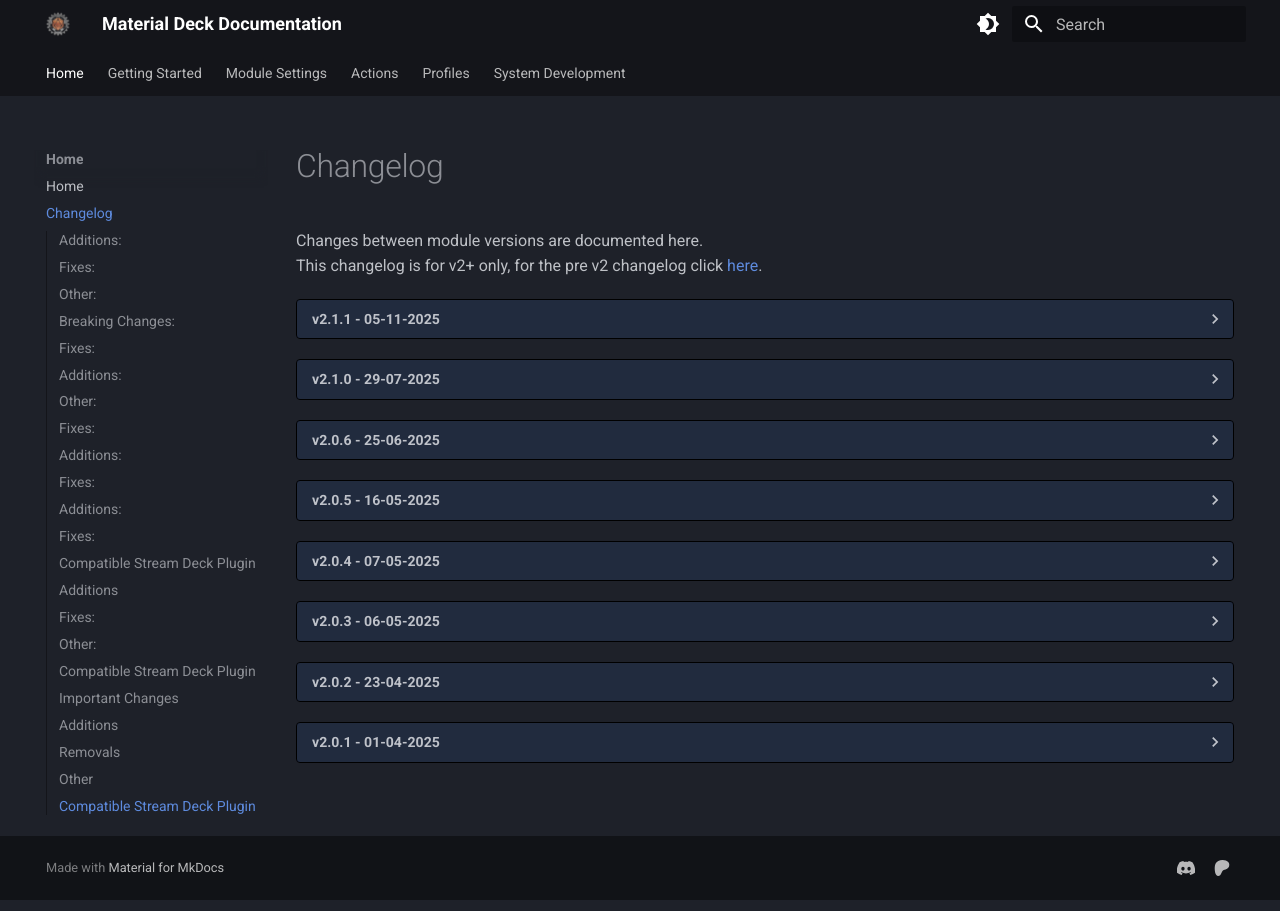
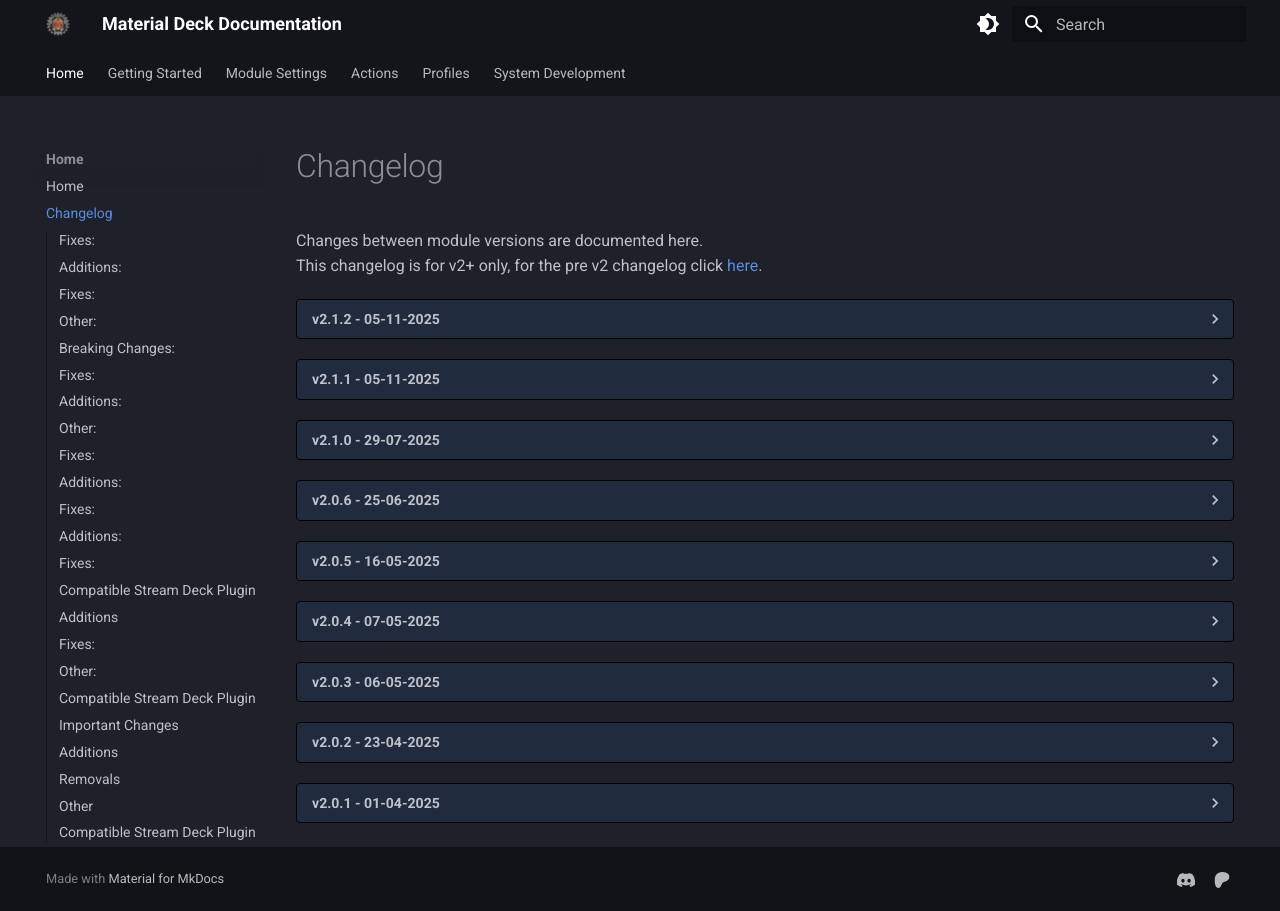
Before and after one commit to MaterialFoundry/MaterialDeck, an MkDocs documentation site: the page built from docs/changelog.md, in a window 1280 px wide. Built offline with MkDocs 1.6.1 and Material for MkDocs 9.7.7, drawn with Linux system fonts in a browser that asks for light colours.

Commit message:
updated for v2.1.2

```diff
--- a/docs/changelog.md
+++ b/docs/changelog.md
@@ -1,5 +1,9 @@
 Changes between module versions are documented here.<br>
 This changelog is for v2+ only, for the pre v2 changelog click [here](https://github.com/MaterialFoundry/MaterialDeck/blob/Master/changelog.md).
+
+??? changelog "v2.1.2 - 05-11-2025"
+    ### Fixes:
+    * Module would throw an error if Worldbuilder wasn't installed. This is now fixed.
 
 ??? changelog "v2.1.1 - 05-11-2025"
     ### Additions:
--- a/versions.json
+++ b/versions.json
@@ -1,6 +1,6 @@
 {
     "module": {
-        "version": "2.1.1"
+        "version": "2.1.2"
     },
     "plugin": {
         "version": "2.0.1.0",
```
